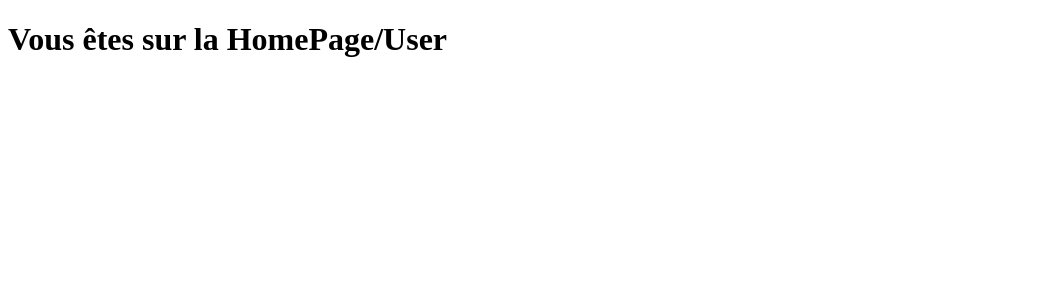
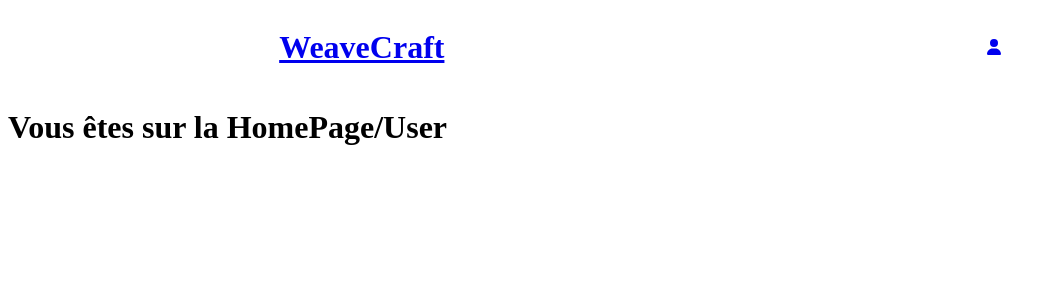
Before and after one commit to Alexia-N27/WeaveCraft, a React (Vite) app in the folder client/: page / in a window 1280 px wide. Shown: the top 300 px of the page, without its empty margins (0-1056 px from the left). Built offline with nearby package versions, Linux system fonts and the light colour scheme; no server answers.

Commit message:
Mise en place du header

```diff
--- a/client/package.json
+++ b/client/package.json
@@ -10,6 +10,10 @@
     "preview": "vite preview"
   },
   "dependencies": {
+    "@fortawesome/fontawesome-svg-core": "^6.6.0",
+    "@fortawesome/free-brands-svg-icons": "^6.6.0",
+    "@fortawesome/free-solid-svg-icons": "^6.6.0",
+    "@fortawesome/react-fontawesome": "^0.2.2",
     "react": "^18.2.0",
     "react-dom": "^18.2.0",
     "react-router-dom": "^6.24.1",
--- a/client/src/routers/AdminRouter.jsx
+++ b/client/src/routers/AdminRouter.jsx
@@ -1,15 +1,19 @@
 import { Routes, Route } from "react-router-dom";
 
+import Header from "../views/partials/Header/Header.jsx";
 import Dashboard from "../views/admin/Dashboard";
 import NotFound from "../views/NotFound";
 
 function Router() {
   console.log("Admin Router");
   return (
+    <>
+    <Header />
     <Routes>
       <Route path="/admin/dashboard" element={<Dashboard />} />
       <Route path="*" element={<NotFound />} />
     </Routes>
+    </>
   );
 }
 
--- a/client/src/routers/UserRouter.jsx
+++ b/client/src/routers/UserRouter.jsx
@@ -1,4 +1,6 @@
 import { Routes, Route } from "react-router-dom";
+
+import Header from "../views/partials/Header/Header.jsx";
 
 import HomePage from "../views/user/HomePage";
 import Login from "../views/auth/Login";
@@ -9,6 +11,8 @@ import NotFound from "../views/NotFound";
 function Router() {
   console.log("User Router");
   return (
+    <>
+    <Header />
     <Routes>
       <Route path="/" element={<HomePage />} />
       <Route path="/login" element={<Login />} />
@@ -16,6 +20,7 @@ function Router() {
       <Route path="/profile" element={<UserProfile />} />
       <Route path="*" element={<NotFound />} />
     </Routes>
+    </>
   )
 }
 
--- /dev/null
+++ b/client/src/views/partials/Header/Header.jsx
@@ -0,0 +1,89 @@
+import { NavLink, Link, useNavigate } from "react-router-dom";
+import { useState } from "react";
+import { FontAwesomeIcon } from "@fortawesome/react-fontawesome";
+import { faUser } from "@fortawesome/free-solid-svg-icons";
+
+import useUser from "../../../hooks/UseUser";
+
+import "./_header.scss";
+
+function Header() {
+  const { user, setUser } = useUser();
+  const [showDropdown, setShowDropdown] = useState(false);
+  const navigate = useNavigate();
+
+  async function handleLogout() {
+    try {
+      const response = await fetch(
+        "http://localhost:9000/api/v1/auth/logout",
+        {
+          method: "POST",
+          credentials: "include",
+        }
+      );
+      if (response.ok) {
+        setUser(null);
+        navigate("/");
+      } else {
+        console.log("Erreur lors de la déconnexion.")
+      }
+    } catch (error) {
+      console.error("Erreur de connexion :", error);
+    } finally {
+      setShowDropdown(false);
+    }
+  }
+
+  function handleUserIconClick() {
+    if (!user) {
+      navigate("/login");
+    } else {
+      setShowDropdown(prev => !prev);
+    }
+  }
+
+  function handleMenuOptionClick() {
+    setShowDropdown(false);
+  }
+
+  return (
+    <header>
+      <NavLink to={"/"}><h1>WeaveCraft</h1></NavLink>
+      <nav>
+        {!user && (
+          <Link to={"/login"}>
+            <FontAwesomeIcon
+              icon={faUser}
+              // className="user-icon"
+            />
+          </Link>
+        )}
+
+        {user && (
+          <>
+          {/* ajout d'une className"user-menu"? et une dropdown-menu pour la seconde div ?*/}
+            <div >
+              <FontAwesomeIcon
+                icon={faUser}
+                onClick={handleUserIconClick}
+                // className="user-icon"
+              />
+              {showDropdown && (
+                <div >
+                  <NavLink to={"/profile"} onClick={handleMenuOptionClick}>
+                    Mon compte
+                  </NavLink>
+                  <button onClick={handleLogout}>
+                    Déconnexion
+                  </button>
+                </div>
+              )}
+            </div>
+          </>
+        )}
+      </nav>
+    </header>
+  );
+}
+
+export default Header;
--- /dev/null
+++ b/client/src/views/partials/Header/_header.scss
@@ -0,0 +1,6 @@
+header {
+  display: flex;
+  justify-content: space-around;
+  align-items: center;
+
+}
```
Also changed, not shown: client/src/views/partials/Footer.jsx (added), client/src/views/partials/_Footer.jsx (deleted), client/src/views/partials/_Header.jsx (deleted), 1 other file (tests, documents, lock files or other folders).
